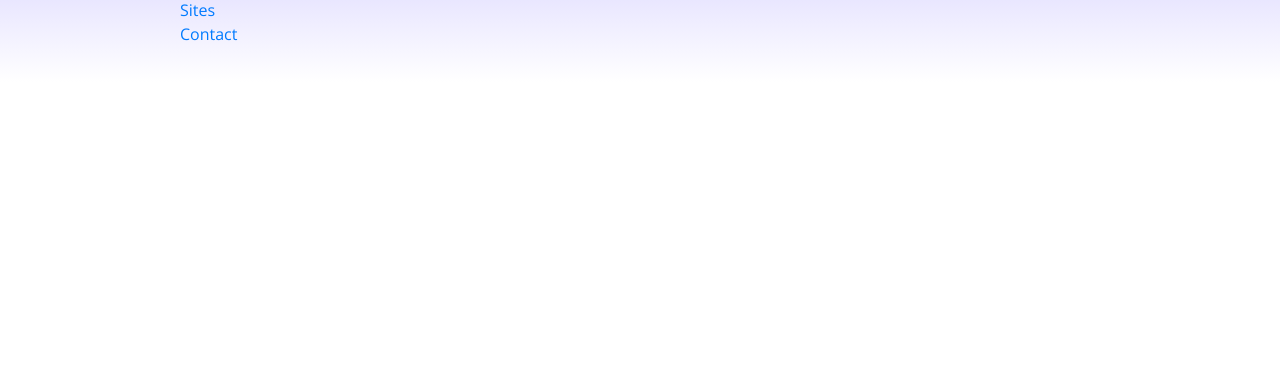
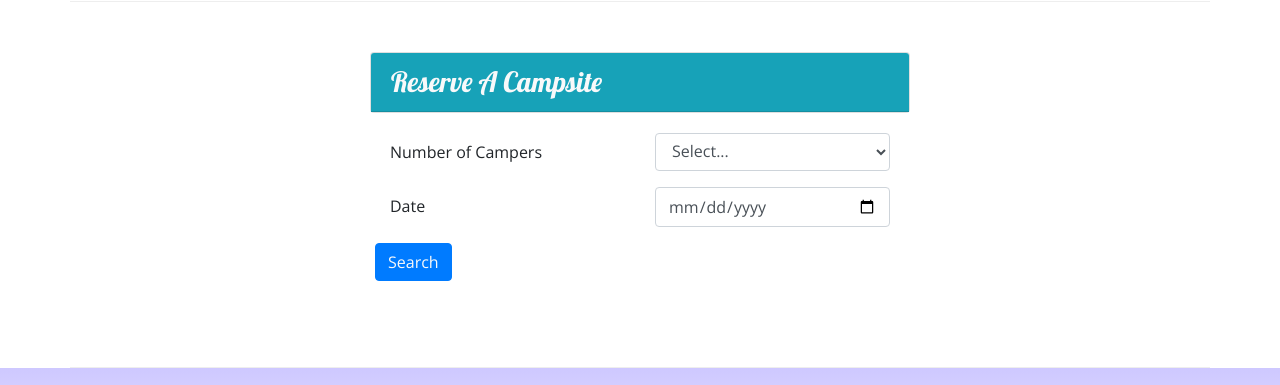
Before and after one commit to nico-nikolai/nucamp-bootstrap, a website: page index.html in a window 1280 px wide. Shown: the part 1151-1536 px from the top of the page. Before the commit the page ends 1233 px from the top, so only its background shows below. Drawn offline with nearby package versions, Linux system fonts and the light colour scheme.

Commit message:
Week 2 Assignment

```diff
--- a/index.html
+++ b/index.html
@@ -21,7 +21,11 @@
                 </div>
                 <div class = "col">
                     <h1>NuCamp</h1>
+
                     <h2>a better way to camp</h2>
+                </div>
+                <div class="col-md-3 col-xl-2">
+                    <a role="button" href="#reserveForm" class="btn bg-info mt-4 btn-lg">Reserve Campsite</a>
                 </div>
             </div>
         </div>
@@ -67,8 +71,13 @@
                 <h2>Featured Campsites</h2>
             </div>
             <div class = "col">
-                <h3>React Lake Campground</h3>
-                <p class="d-none d-sm-block">Nestled in the foothills of the Chrome Mountains, this campground on the shores of the pristine React Lake is a favorite for fly fishers.</p>
+                <div class="media">
+                    <div class="media-body align-self-center">
+                        <h3>React Lake Campground</h3>
+                        <p class="d-none d-sm-block">Nestled in the foothills of the Chrome Mountains, this campground on the shores of the pristine React Lake is a favorite for fly fishers.</p>
+                    </div>
+                        <img class="d-flex ml-3 img-thumbnail" src="img/react-lake-thumb.jpg" alt="React Lake Photo" />
+                </div>
             </div>
         </div>
     </div>
@@ -88,6 +97,41 @@
                 </div>
             </div>
         </div>
+            <div class="row row-content align-items-center">
+                <div class="col col-sm-6 mx-auto">
+                    <div class="card">
+                        <h3 class="card-header bg-info text-light">Reserve A Campsite</h3>
+                    </div>
+                        <div class="card-body">
+                            <form id="reserveForm">
+                                <div class="form-group row">
+                                    <label for="numCampers" class="col-sm-6 col-form-label">Number of Campers</label>
+                                    <div class="col">
+                                        <select class="col form-control" name="numCampers" id="numCampers">
+                                            <option value="#">Select...</option>
+                                            <option value="1">1</option>
+                                            <option value="2">2</option>
+                                            <option value="3">3</option>
+                                            <option value="4">4</option>
+                                            <option value="5">5</option>
+                                            <option value="6">6</option>
+                                        </select>
+                                    </div>
+                                </div>
+                                <div class="form-group row">
+                                    <label for="date" class="col-sm-6 col-form-label">Date</label>
+                                    <div class="col">
+                                        <input type="date" class="form-control" id="date" name="date" placeholder="date" />
+                                    </div>
+                                </div>
+                                <div class="form-group row">
+                                    <button type="submit" class="btn btn-primary text-light">Search</button>
+                                </div>
+                            </form>
+                        </div>
+                </div>
+
+            </div>
     </div>
 
     <footer class="site-footer">
```
